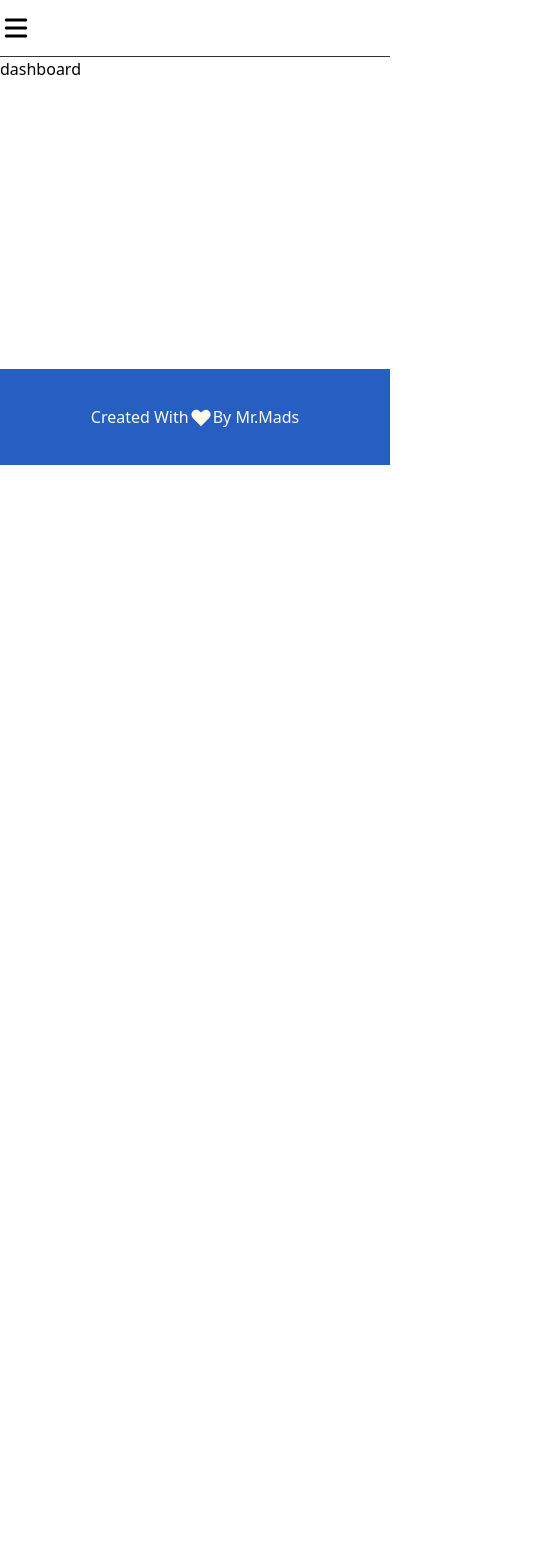
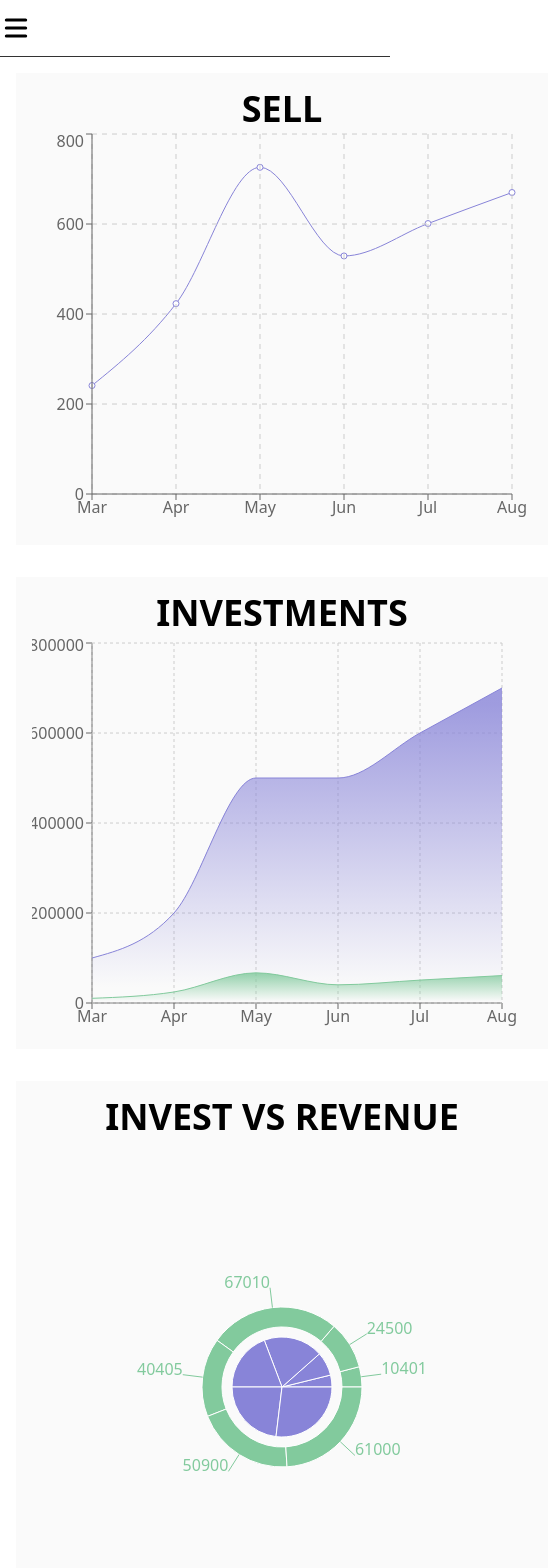
Before and after one commit to MrMADS28289/Meta-Headphones, a React (Create React App) app: page /dashboard in a window 390 px wide. Shown: the top 1568 px of the page, 548 px wide, since content can reach past the window. Before the commit the page ends 844 px from the top, so only its background shows below. Built offline with nearby package versions, Linux system fonts and the light colour scheme.

Commit message:
dashboard part is completed

```diff
--- a/package.json
+++ b/package.json
@@ -16,6 +16,7 @@
     "react-rating-stars-component": "^2.2.0",
     "react-router-dom": "^6.3.0",
     "react-scripts": "5.0.0",
+    "recharts": "^2.1.9",
     "web-vitals": "^2.1.4"
   },
   "scripts": {
--- /dev/null
+++ b/public/data.json
@@ -0,0 +1,38 @@
+[
+    {
+        "month": "Mar",
+        "investment": 100000,
+        "sell": 241,
+        "revenue": 10401
+    },
+    {
+        "month": "Apr",
+        "investment": 200000,
+        "sell": 423,
+        "revenue": 24500
+    },
+    {
+        "month": "May",
+        "investment": 500000,
+        "sell": 726,
+        "revenue": 67010
+    },
+    {
+        "month": "Jun",
+        "investment": 500000,
+        "sell": 529,
+        "revenue": 40405
+    },
+    {
+        "month": "Jul",
+        "investment": 600000,
+        "sell": 601,
+        "revenue": 50900
+    },
+    {
+        "month": "Aug",
+        "investment": 700000,
+        "sell": 670,
+        "revenue": 61000
+    }
+]
--- /dev/null
+++ b/src/Components/AreaChart/AreaChart.js
@@ -0,0 +1,31 @@
+import React from 'react';
+import { Area, AreaChart, CartesianGrid, Tooltip, XAxis, YAxis } from 'recharts';
+
+const AreaChart2 = (props) => {
+
+    const { data } = props;
+
+    return (
+        <AreaChart width={500} height={400} data={data}
+            margin={{ top: 10, right: 30, left: 0, bottom: 0 }}>
+            <defs>
+                <linearGradient id="colorUv" x1="0" y1="0" x2="0" y2="1">
+                    <stop offset="5%" stopColor="#8884d8" stopOpacity={0.8} />
+                    <stop offset="95%" stopColor="#8884d8" stopOpacity={0} />
+                </linearGradient>
+                <linearGradient id="colorPv" x1="0" y1="0" x2="0" y2="1">
+                    <stop offset="5%" stopColor="#82ca9d" stopOpacity={0.8} />
+                    <stop offset="95%" stopColor="#82ca9d" stopOpacity={0} />
+                </linearGradient>
+            </defs>
+            <XAxis dataKey="month" />
+            <YAxis />
+            <CartesianGrid strokeDasharray="3 3" />
+            <Tooltip />
+            <Area type="monotone" dataKey="investment" stroke="#8884d8" fillOpacity={1} fill="url(#colorUv)" />
+            <Area type="monotone" dataKey="revenue" stroke="#82ca9d" fillOpacity={1} fill="url(#colorPv)" />
+        </AreaChart>
+    );
+};
+
+export default AreaChart2;
--- a/src/Components/Dashboard/Dashboard.js
+++ b/src/Components/Dashboard/Dashboard.js
@@ -1,9 +1,32 @@
-import React from 'react';
+import React, { useEffect, useState } from 'react';
+import AreaChart2 from '../AreaChart/AreaChart';
+import RenderLIneChart from '../LineChart/LIneChart';
+import RenderPieChart from '../PieChart/RenderPieChart';
 
 const Dashboard = () => {
+
+    const [data, setData] = useState([]);
+    // console.log(data)
+    useEffect(() => {
+        fetch('data.json')
+            .then(res => res.json())
+            .then(data => setData(data));
+    }, [])
+
     return (
-        <div>
-            <h1>dashboard</h1>
+        <div className='grid grid-col-1 md:grid-cols-2 2xl:grid-cols-3'>
+            <div className='flex flex-col m-4 p-4 items-center bg-[#FAFAFA]'>
+                <h1 className='text-center text-4xl font-bold'>SELL</h1>
+                <RenderLIneChart data={data}></RenderLIneChart>
+            </div>
+            <div className='flex flex-col m-4 p-4 items-center bg-[#FAFAFA]'>
+                <h1 className='text-center text-4xl font-bold'>INVESTMENTS</h1>
+                <AreaChart2 data={data}></AreaChart2>
+            </div>
+            <div className='flex flex-col m-4 p-4 items-center bg-[#FAFAFA]'>
+                <h1 className='text-center text-4xl font-bold'>INVEST VS REVENUE</h1>
+                <RenderPieChart data={data}></RenderPieChart>
+            </div>
         </div>
     );
 };
--- a/src/Components/Home/Home.js
+++ b/src/Components/Home/Home.js
@@ -1,17 +1,21 @@
 import React from 'react';
 import { useNavigate } from 'react-router-dom';
+import useReview from '../../Hooks/useReview';
+import Review from '../Review/Review';
 
 const Home = () => {
 
+    const [reviews] = useReview();
     const navigate = useNavigate();
 
     return (
-        <div className='flex flex-col md:flex-row m-16 p-6 bg-[#FAFAFA] mb-36'>
+        <>
+            <div className='flex flex-col border-2 border-gray-200 md:flex-row m-16 p-6 bg-[#FAFAFA] mb-36'>
                 <div className='order-2 space-y-10 md:order-1'>
                     <h1 className='text-4xl font-bold'>WH-H900N h.ear on 2 Wireless<br /> <span className='text-purple-400'>Cancelling Headphones</span></h1>
                     <p>Bring harmony into your life with the colours of the h.ear range. Available in five unique shades, each one fits seamlessly with your style and your world.</p>
                     <button onClick={() => navigate('/reviews')} className='bg-gray-300 px-4 py-2 mt-11 text-purple-400 font-bold rounded hover:bg-gray-400'>
-                    REVIEWS
+                        LIVE DEMO
                     </button>
 
                 </div>
@@ -19,6 +23,19 @@ const Home = () => {
                     <img height='500px' width='500px' src="https://cdn.pixabay.com/photo/2017/11/05/00/58/headphones-2919314__340.png" alt="" />
                 </div>
             </div>
+            <div className='m-8'>
+                <h1 className='text-4xl text-center'>Customer Reviews(3)</h1>
+                <div className='grid md:grid-cols-3'>
+                    {
+                        reviews.slice(0, 3).map(review => <Review
+                            key={review.id}
+                            review={review}
+                        ></Review>)
+                    }
+                </div>
+                <button onClick={() => navigate('/reviews')} className='bg-gray-300 px-4 py-2 mt-11 ml-7 text-purple-400 font-bold rounded hover:bg-gray-400'>SEE ALL REVIEWS</button>
+            </div>
+        </>
     );
 };
 
--- /dev/null
+++ b/src/Components/LineChart/LIneChart.js
@@ -0,0 +1,19 @@
+import React from 'react';
+import { CartesianGrid, Line, LineChart, Tooltip, XAxis, YAxis } from 'recharts';
+
+const RenderLIneChart = (props) => {
+
+    const { data } = props;
+
+    return (
+        <LineChart width={500} height={400} data={data} margin={{ top: 5, right: 20, bottom: 5, left: 0 }}>
+            <Line type="monotone" dataKey="sell" stroke="#8884d8" />
+            <CartesianGrid stroke="#ccc" strokeDasharray="5 5" />
+            <XAxis dataKey="month" />
+            <YAxis />
+            <Tooltip />
+        </LineChart>
+    );
+};
+
+export default RenderLIneChart;
--- /dev/null
+++ b/src/Components/PieChart/RenderPieChart.js
@@ -0,0 +1,17 @@
+import React from 'react';
+import { Pie, PieChart, Tooltip } from 'recharts';
+
+const RenderPieChart = (props) => {
+
+    const { data } = props;
+
+    return (
+        <PieChart width={500} height={500}>
+            <Pie data={data} dataKey="investment" nameKey="month" cx="50%" cy="50%" outerRadius={50} fill="#8884d8" />
+            <Pie data={data} dataKey="revenue" nameKey="month" cx="50%" cy="50%" innerRadius={60} outerRadius={80} fill="#82ca9d" label />
+            <Tooltip />
+        </PieChart>
+    );
+};
+
+export default RenderPieChart;
--- a/src/Components/Review/Review.js
+++ b/src/Components/Review/Review.js
@@ -13,7 +13,7 @@ const Review = (props) => {
             <div>
                 <img className='rounded-[50%] h-14 w-14' src={img} alt="" />
             </div>
-            <h1 className='text-xl font-bold'>Name: {name}</h1>
+            <h1 className='text-xl font-bold mt-3'>{name}</h1>
             <h5><Rating
                 initialRating={rating}
                 emptySymbol={<FontAwesomeIcon icon={faStar} />}
--- a/src/Components/Reviews/reviews.js
+++ b/src/Components/Reviews/reviews.js
@@ -1,13 +1,12 @@
+/* eslint-disable react-hooks/rules-of-hooks */
 import React from 'react';
 import useReview from '../../Hooks/useReview';
 import Review from '../Review/Review';
 
+
 const reviews = () => {
 
-    // eslint-disable-next-line react-hooks/rules-of-hooks
     const [reviews] = useReview();
-
-
 
     return (
         <div className='grid grid-cols-2 md:grid-cols-3 lg:grid-cols-4'>
```
Also changed, not shown: src/Components/Reviews/reviews.css (deleted), 1 other file (tests, documents, lock files or other folders). Lines whose indentation alone changed are shown as unchanged.
